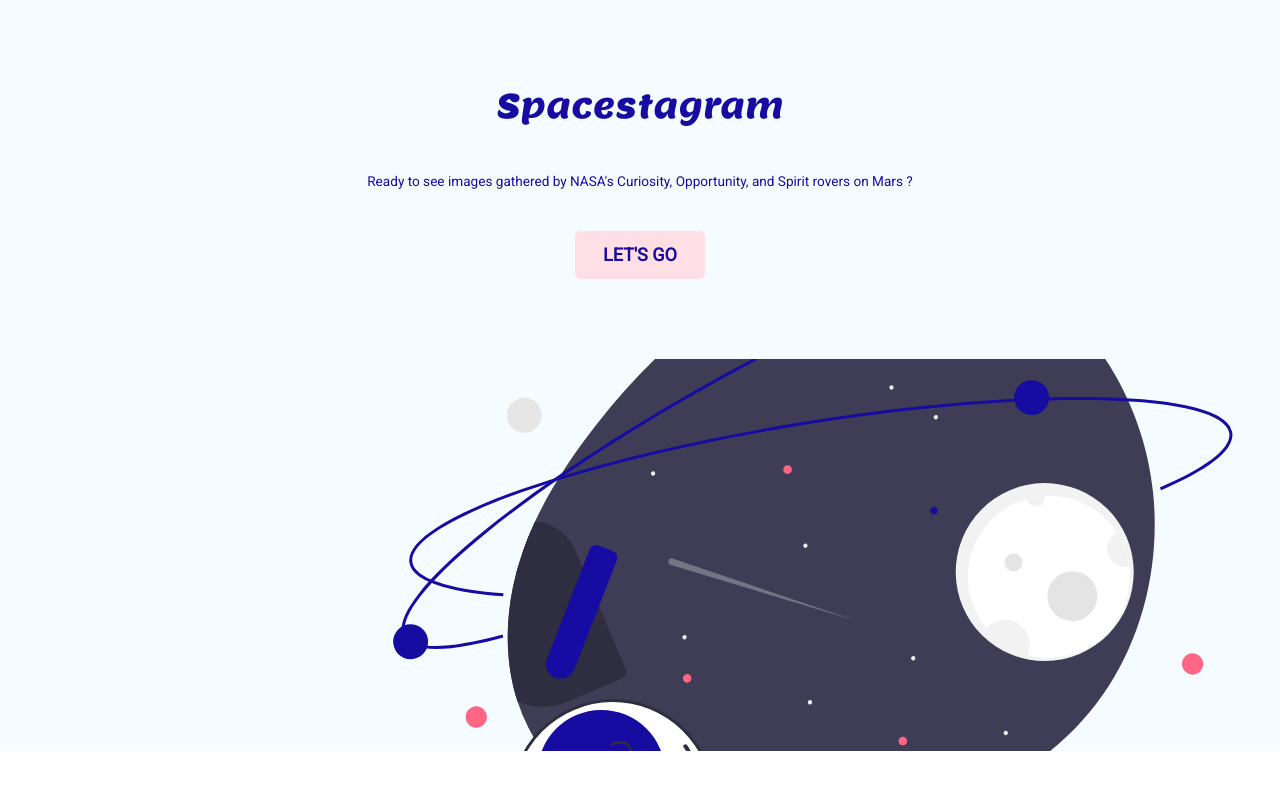
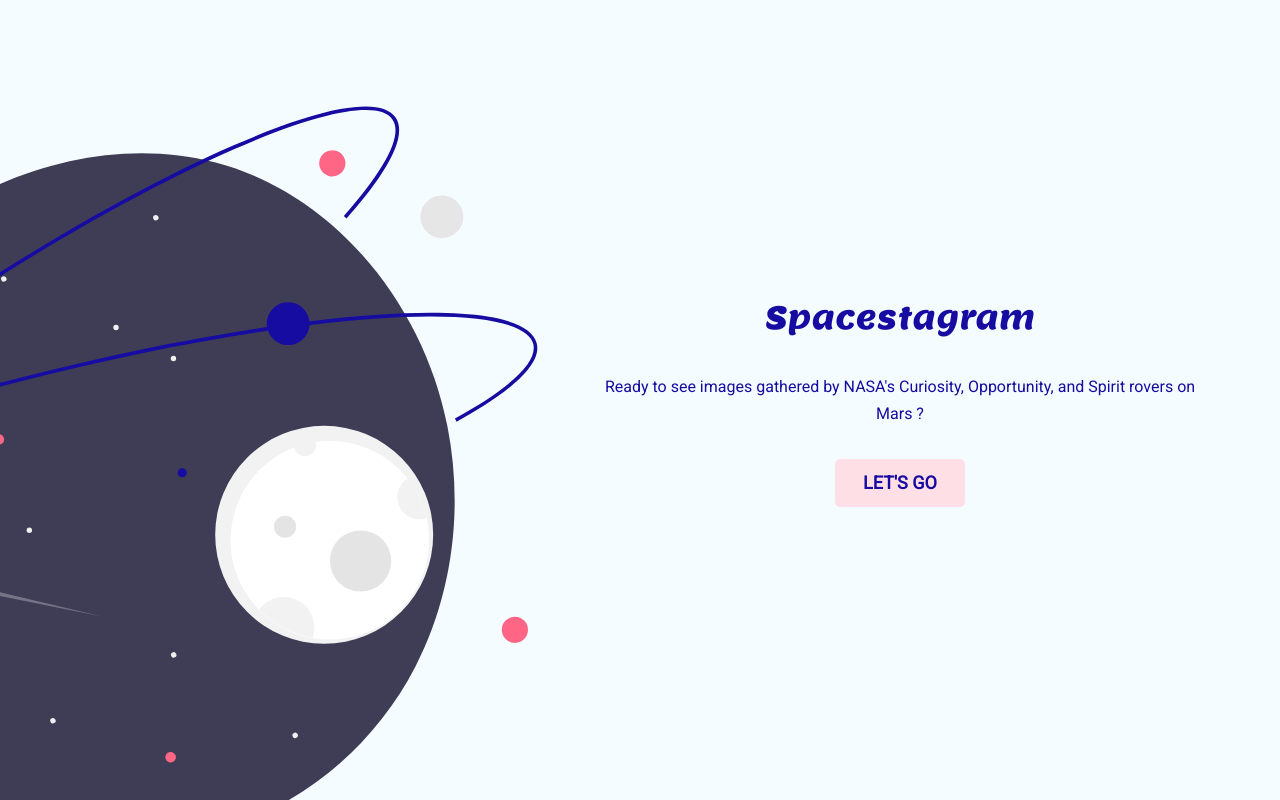
Before and after one commit to dlorenzocodes/Spacetagram, a React (Create React App) app: page / in a window 1280 px wide. Built offline with nearby package versions, Linux system fonts and the light colour scheme.

Commit message:
made app responsive

```diff
--- a/src/components/ImageItem.jsx
+++ b/src/components/ImageItem.jsx
@@ -15,10 +15,11 @@
     }
 
     return (
-        <motion.div className='card card-normal shadow-md mb-8'
+        <motion.div className='card card-normal shadow-md mb-8 md:m-0'
             initial={{opacity: 0, y: '100vh'}}
             animate={{opacity: 1, y: '0'}}
             transition={{delay: 0.5, type: 'tween', duration: 0.5}}
+            whileHover={{scale: 1.05}}
         >
             <figure>
                 <img src={photo.img} alt='Nasa' />
--- a/src/components/ImageResults.jsx
+++ b/src/components/ImageResults.jsx
@@ -1,7 +1,6 @@
 import PhotoContext from '../context/PhotoContext'
 import { useContext } from 'react'
 import ImageItem from './ImageItem'
-import SpaceImage from './SpaceImage'
 
 
 function ImageResults() {
@@ -10,15 +9,17 @@
 
     if(photos.length !== 0){
         return (
-            <div className='px-10 img-wrapper'>
+            <div className='img-wrapper grid md:grid-cols-2 lg:grid-cols-3 xl:grid-cols-3 md:gap-8 px-10 '>
                 {photos.map((photo) => (
                     <ImageItem photo={photo} key={photo.id}/>
                 ))}
             </div>
         )
-    } else {
-        return <SpaceImage/>
+    } else{
+        return null
     }
+
+
 }
 
 export default ImageResults
--- a/src/components/SpaceImage.jsx
+++ /dev/null
@@ -1,13 +0,0 @@
-import img from '../assets/space-illustration.svg'
-
-function SpaceImage() {
-    return (
-        <div className='wrapper'>
-            <div className='space-img'>
-                <img src={img} alt='space illustration'/>
-            </div>
-        </div>
-    )
-}
-
-export default SpaceImage
--- a/src/index.css
+++ b/src/index.css
@@ -66,22 +66,22 @@
 }
 
 .main-container{
+    background-image: url("assets/space-illustration.svg");
+    background-repeat: no-repeat;
     background-color: #F5FCFF;
+    height: 100vh;
+    background-position: 96% 353px;
+    background-size: 939px;
 }
 
-.wrapper{
-    overflow: hidden;
-    height: 49vh;
+.card{
+    justify-content: space-between;
 }
 
-.space-img{
-    transform: rotate(157deg);
-    transition: visibility 300ms ease-in;
+.card-body{
+   flex: none
 }
 
-.space-img img{
-    max-width: none;
-}
 
 .title-wrapper{
     padding: 5rem 2.5rem;
@@ -110,6 +110,7 @@
 
 .img-wrapper{
     padding-bottom: 2.5rem;
+    background-color: #F5FCFF;
 }
 
 .like-btn-wrapper{
--- a/src/mediaQueries.css
+++ b/src/mediaQueries.css
@@ -1,5 +1,72 @@
-@media screen and (min-height: 896px){
-    .wrapper{
-        height: 56vh;
+
+
+@media screen and (min-width: 768px){
+
+    .main-container{
+        background-size: 1043px;
     }
+
+    .title-wrapper p{
+        font-size: 1.1rem;
+        padding: 2.5rem 9rem;
+        line-height: 1.8rem;
+    }
+
 }
+
+
+@media screen and (min-width: 820px){
+
+    .main-container{
+        background-position: 96% 360px;
+    }
+
+    .title-wrapper .title{
+        font-size: 2.5rem;
+    }
+
+    .title-wrapper p{
+        padding-top: 2rem;
+        padding-bottom: 2rem;
+    }
+
+}
+
+@media screen and (min-width: 1000px){
+
+    .main-container{
+        display: grid;
+        grid-template-columns: 520px 1fr;
+        grid-template-rows: repeat(3, 1fr);
+        background-position: -474px 90px;
+        background-size: 1069px;
+    }
+
+    .img-wrapper{
+        grid-column: 1/3;
+        grid-row: 3/4;
+        padding-top: 2rem;
+    }
+
+    .title-wrapper{
+        grid-column: 2/3;
+        grid-row: 2/3;
+    }
+
+    .title-wrapper.slide{
+        padding: 0;
+        padding-top: 2rem;
+        grid-column: 1/3;
+    }
+
+    .title-wrapper .title{
+        font-size: 2rem;
+    }
+
+    .title-wrapper p{
+        padding: 2rem;
+        font-size: 1rem;
+        line-height: 1.7rem;
+    }
+
+}
```
Also changed, not shown: src/assets/space-illustration.svg.
